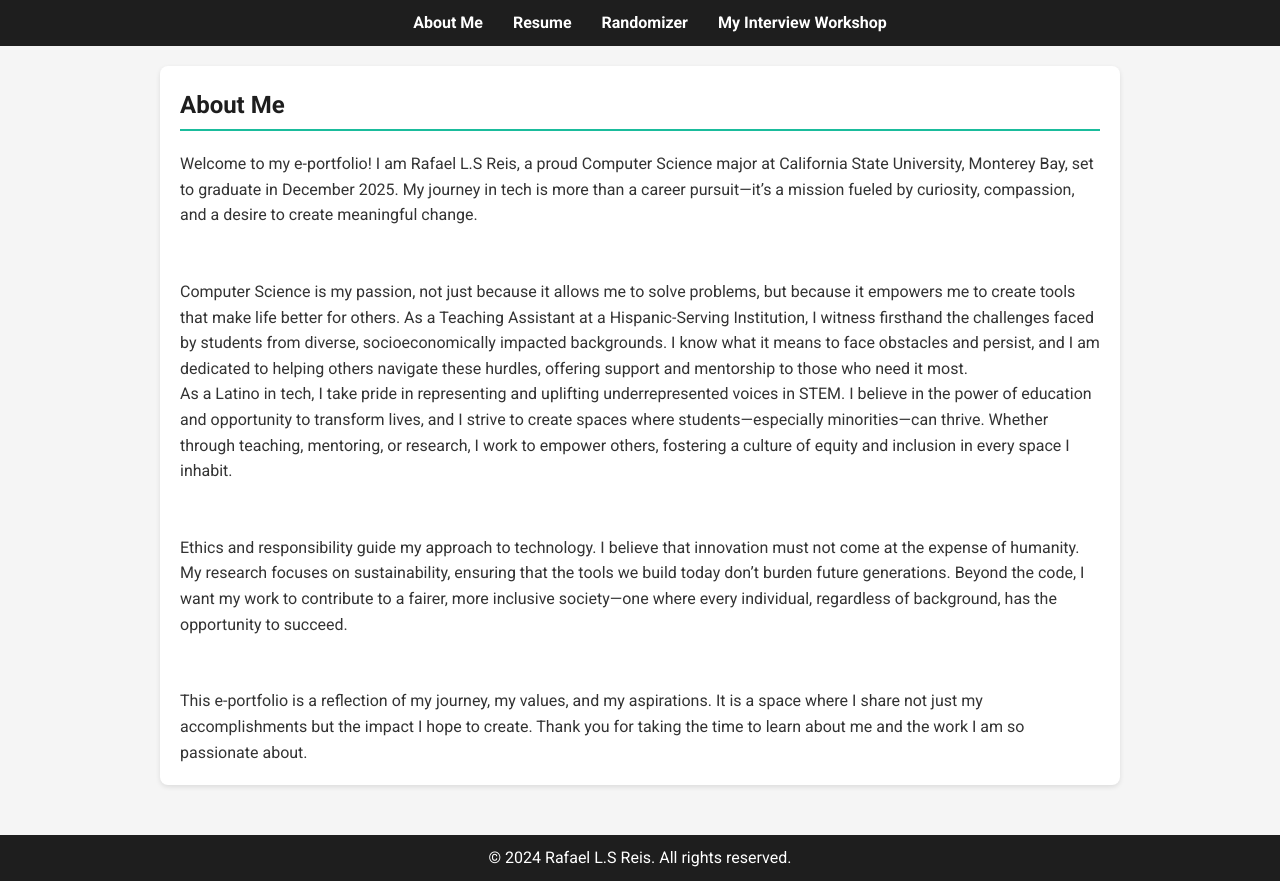
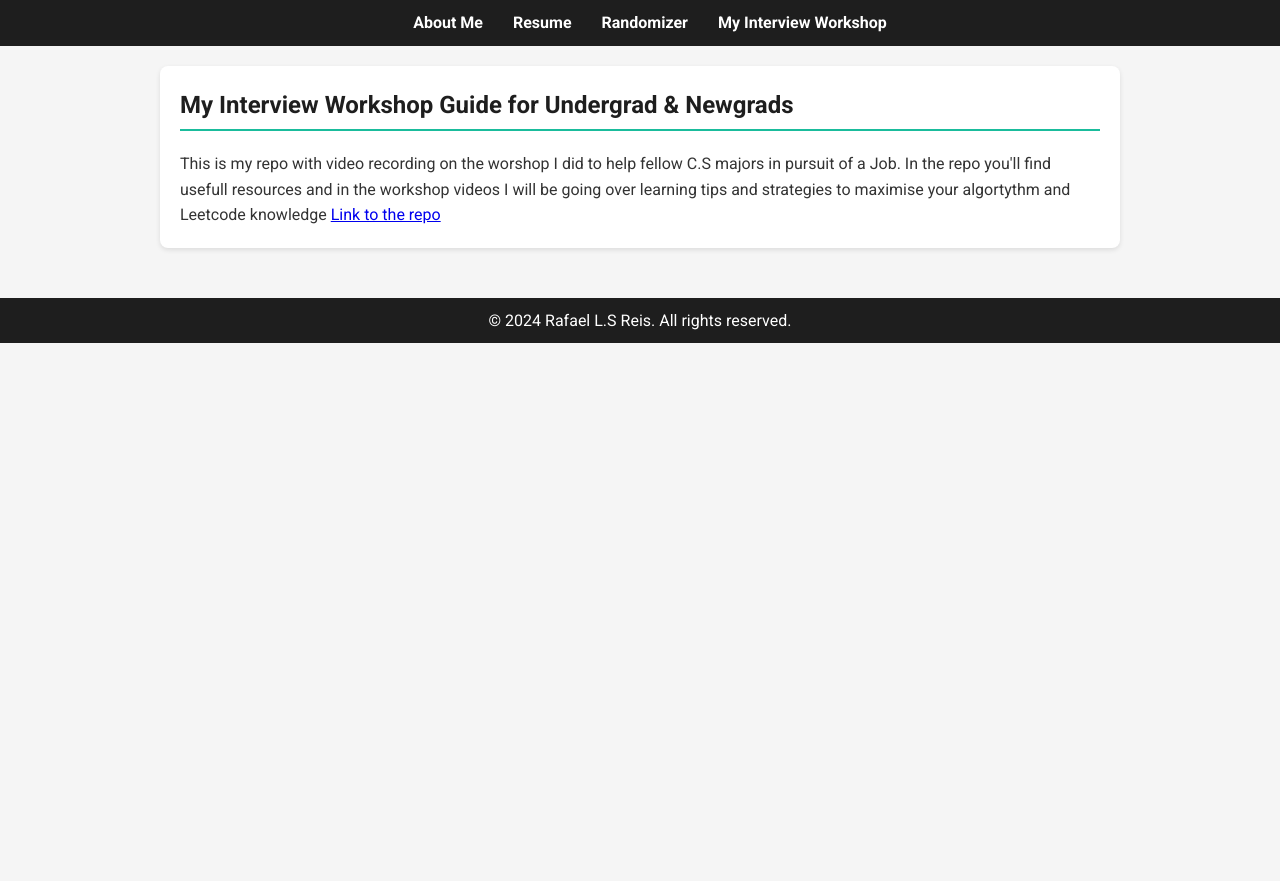
Before and after one commit to Sirraff/r, a plain HTML site: page interview.html in a window 1280 px wide. After the commit the page ends 800 px from the top, so only its background shows below. Drawn offline with Linux system fonts and the light colour scheme.

Commit message:
Update interview.html

```diff
--- a/interview.html
+++ b/interview.html
@@ -25,27 +25,11 @@
     <main>
 
         <section id="about-me">
-            <h2>About Me</h2>
+            <h2>My Interview Workshop Guide for Undergrad & Newgrads</h2>
             <p>
-                Welcome to my e-portfolio! I am Rafael L.S Reis, a proud Computer Science major at California State University, Monterey Bay, set to graduate in December 2025. My journey in tech is more than a career pursuit—it’s a mission fueled by curiosity, compassion, and a desire to create meaningful change.
+                This is my repo with video recording on the worshop I did to help fellow C.S majors in pursuit of a Job. In the repo you'll find usefull resources and in the workshop videos I will be going over learning tips and strategies to maximise your algortythm and Leetcode knowledge
+                <a href="https://github.com/Sirraff/Job-interview-workshop">Link to the repo</a>
             </p>
-            <br><br>
-            <p>
-                Computer Science is my passion, not just because it allows me to solve problems, but because it empowers me to create tools that make life better for others. As a Teaching Assistant at a Hispanic-Serving Institution, I witness firsthand the challenges faced by students from diverse, socioeconomically impacted backgrounds. I know what it means to face obstacles and persist, and I am dedicated to helping others navigate these hurdles, offering support and mentorship to those who need it most.
-            </p>
-            <p>
-                As a Latino in tech, I take pride in representing and uplifting underrepresented voices in STEM. I believe in the power of education and opportunity to transform lives, and I strive to create spaces where students—especially minorities—can thrive. Whether through teaching, mentoring, or research, I work to empower others, fostering a culture of equity and inclusion in every space I inhabit.
-            </p>
-            <br><br>
-            <p>
-                Ethics and responsibility guide my approach to technology. I believe that innovation must not come at the expense of humanity. My research focuses on sustainability, ensuring that the tools we build today don’t burden future generations. Beyond the code, I want my work to contribute to a fairer, more inclusive society—one where every individual, regardless of background, has the opportunity to succeed.
-            </p>
-            <br><br>
-            <p>
-                This e-portfolio is a reflection of my journey, my values, and my aspirations. It is a space where I share not just my accomplishments but the impact I hope to create. Thank you for taking the time to learn about me and the work I am so passionate about.
-            </p>
-        </section>
-
             </main>
 
     <!-- Footer -->
```
